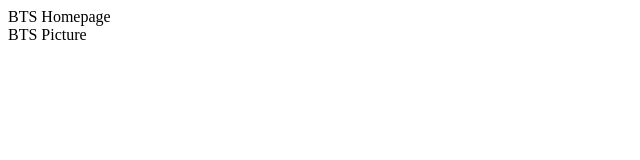
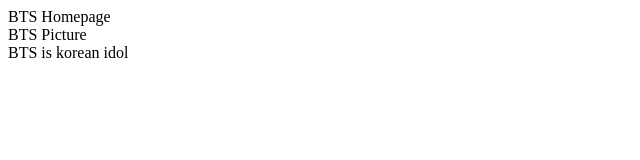
Before and after one commit to aj-lecture-2020-git1/my-git-project, a plain HTML site: page index.html in a window 1280 px wide. Shown: the whole page, without its empty margins (0-640 px from the left). Drawn offline with Linux system fonts and the light colour scheme.

Commit message:
Add BTS explanation

```diff
--- a/index.html
+++ b/index.html
@@ -1,4 +1,5 @@
 <html>
 	<head>BTS Homepage</head>
 	<div>BTS Picture</div>
+	<body>BTS is korean idol</body>
 </html>
```
